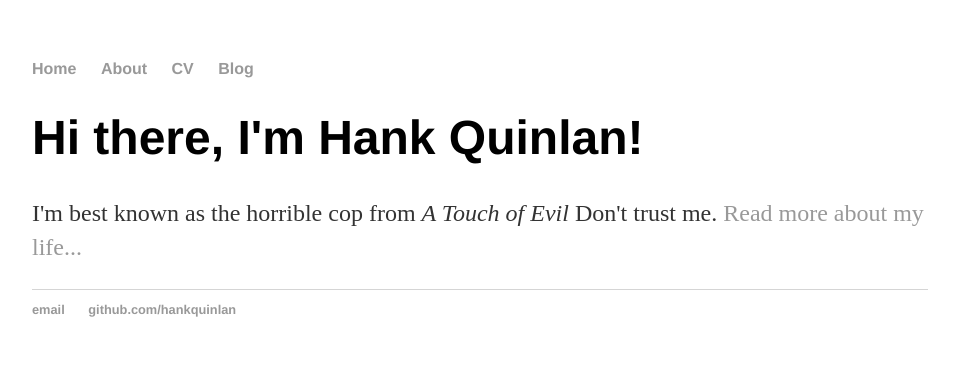
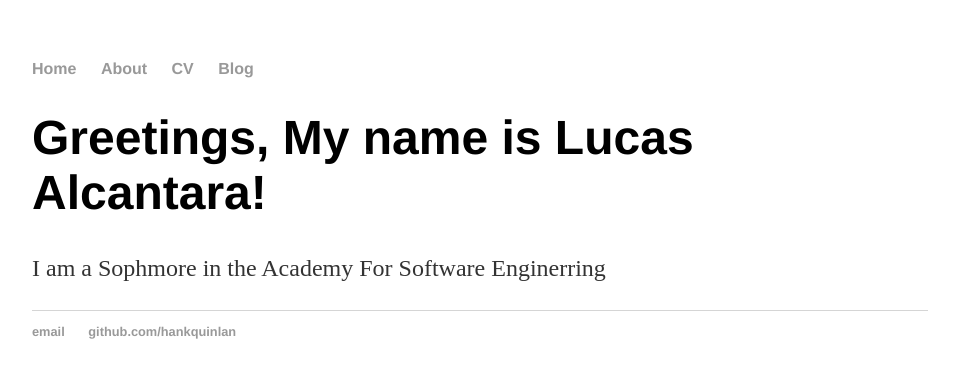
Before and after one commit to lucasa7733/lucasa7733.github.io, a Jekyll site: the page built from index.html, in a window 1280 px wide. Shown: the top 378 px of the page, without its empty margins (160-1115 px from the left). Built offline with Jekyll 4.4.1, drawn with Linux system fonts in a browser that asks for light colours.

Commit message:
Update index.html

```diff
--- a/index.html
+++ b/index.html
@@ -1,8 +1,8 @@
 ---
 layout: default
-title: Hank Quinlan, Horrible Cop
+title: Lucas Alcantara
 ---
 <div class="blurb">
-	<h1>Hi there, I'm Hank Quinlan!</h1>
-	<p>I'm best known as the horrible cop from <em>A Touch of Evil</em> Don't trust me. <a href="/about">Read more about my life...</a></p>
+	<h1>Greetings, My name is Lucas Alcantara!</h1>
+	<p>I am a Sophmore in the Academy For Software Enginerring</a></p>
 </div><!-- /.blurb -->
```
